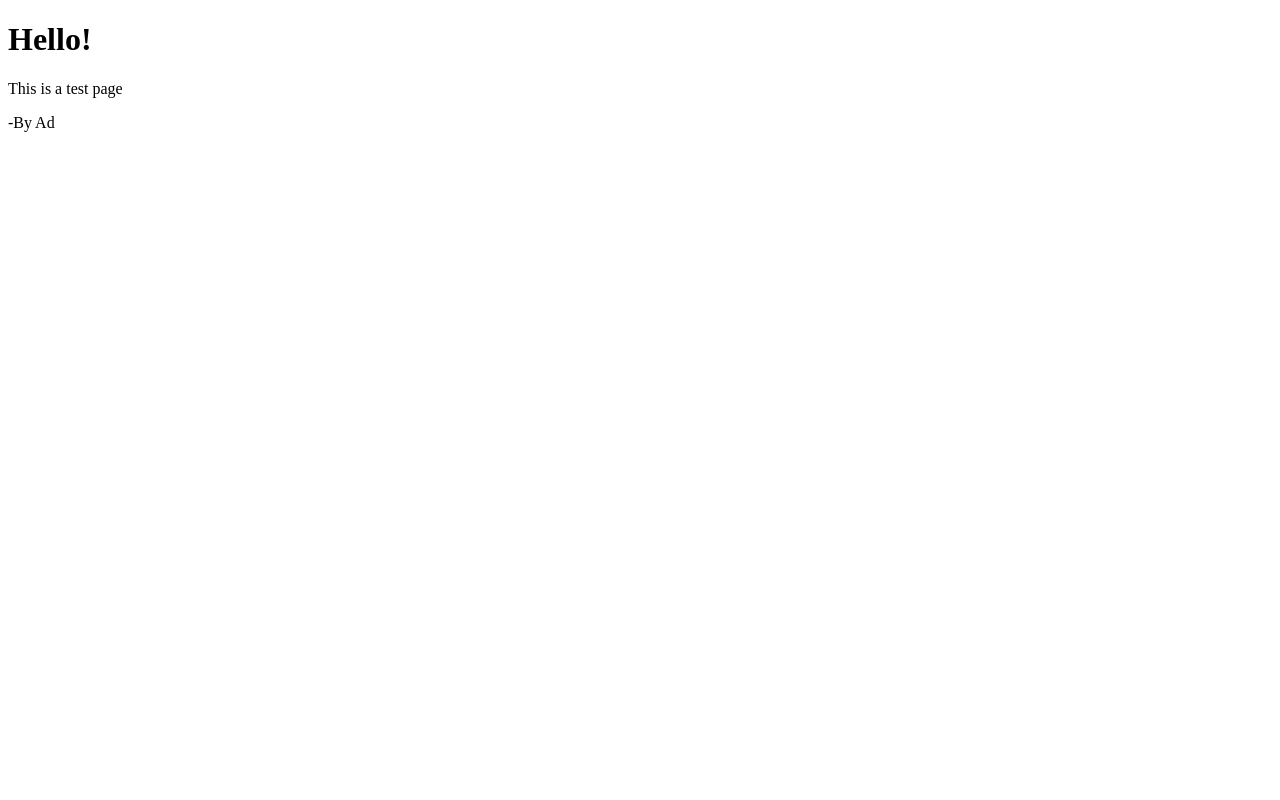
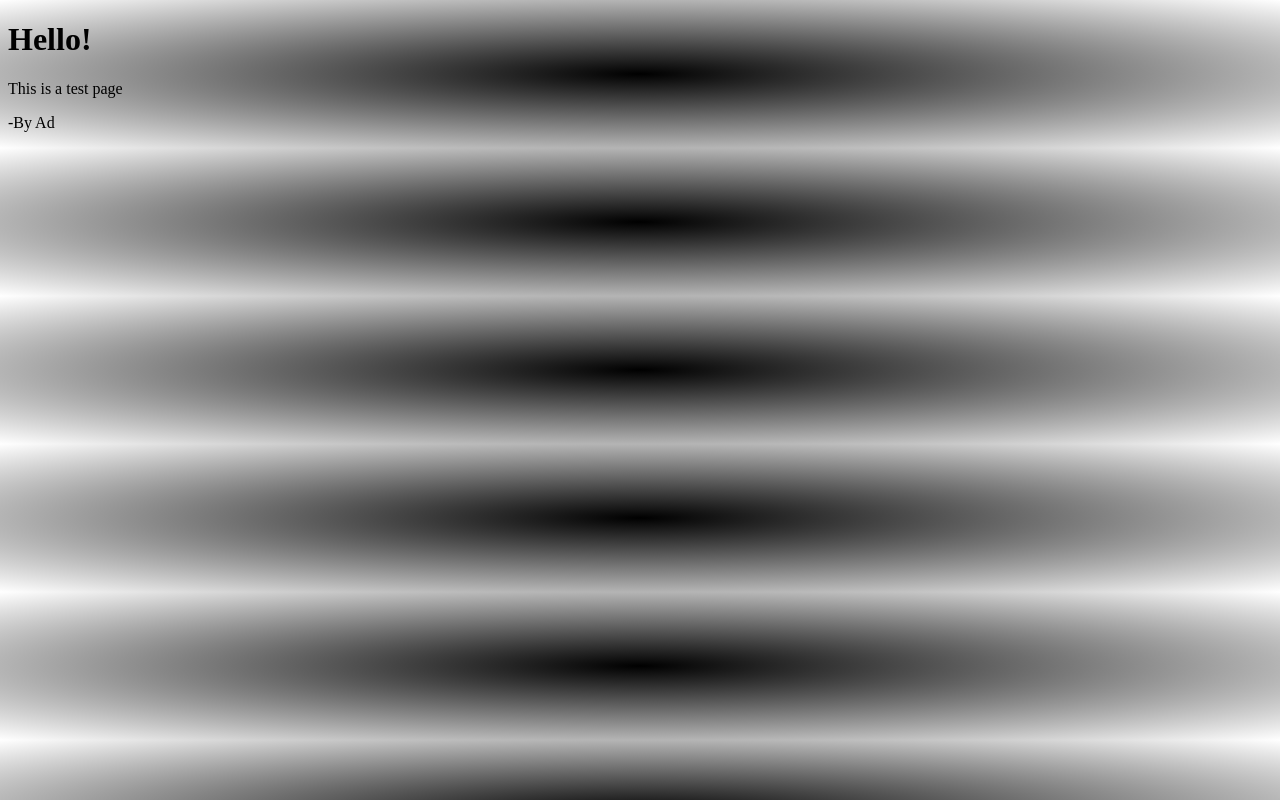
Before and after one commit to dino-the-programer/test-website, a plain HTML site: page index.html in a window 1280 px wide. Drawn offline with Linux system fonts and the light colour scheme.

Commit message:
update style.css
error correction in line 2 = to :

```diff
--- a/style.css
+++ b/style.css
@@ -1,3 +1,3 @@
 body {
-  background = radial-gradient(black,white);
+  background : radial-gradient(black,white);
 }
```
